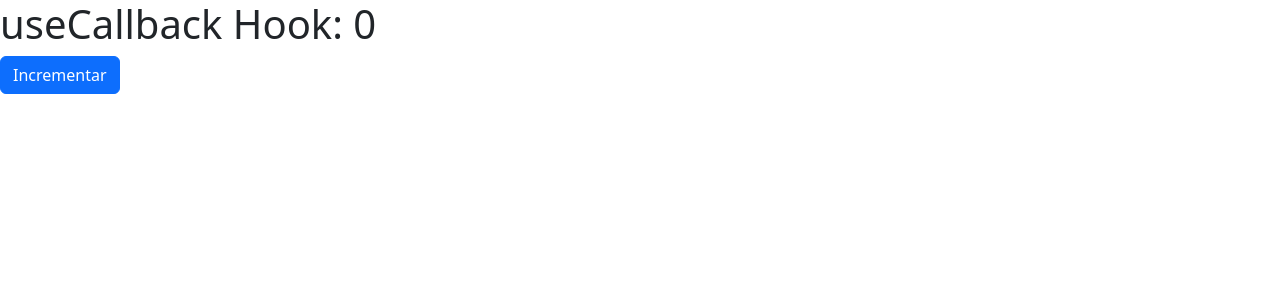
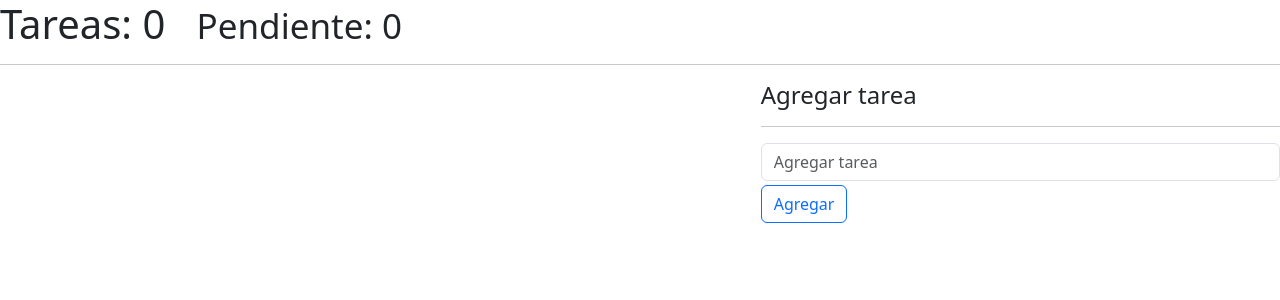
Before and after one commit to FranciscoJSB12/react-playgrounnd, a React (Vite) app: page / in a window 1280 px wide. Shown: the top 300 px of the page. Built offline with nearby package versions, Linux system fonts and the light colour scheme.

Commit message:
create todoApp with reducer

```diff
--- /dev/null
+++ b/src/08-useReducer/TodoApp.tsx
@@ -0,0 +1,30 @@
+import { TodoList } from './TodoList';
+import { TodoForm } from './TodoForm';
+import { useTodo } from '../hooks';
+
+export const TodoApp = () => {
+  const { todos, total, completed, addNewTodo, toggleTodo, deleteTodo } =
+    useTodo();
+
+  return (
+    <>
+      <h1>
+        Tareas: {total}&nbsp;&nbsp;&nbsp;
+        <small>Pendiente: {completed}</small>
+      </h1>
+      <hr />
+      <div className='row'>
+        <TodoList
+          todos={todos}
+          toggleTodo={toggleTodo}
+          deleteTodo={deleteTodo}
+        />
+        <div className='col-5'>
+          <h4>Agregar tarea</h4>
+          <hr />
+          <TodoForm addNewTodo={addNewTodo} />
+        </div>
+      </div>
+    </>
+  );
+};
--- /dev/null
+++ b/src/08-useReducer/TodoForm.tsx
@@ -0,0 +1,43 @@
+import { FormEvent } from 'react';
+import { useForm } from '../hooks';
+
+interface Props {
+  addNewTodo: (description: string) => void;
+}
+
+export const TodoForm = ({ addNewTodo }: Props) => {
+  const { formState, onChangeInput, onResetForm } = useForm({
+    description: '',
+  });
+
+  const submitForm = (e: FormEvent<HTMLFormElement>) => {
+    e.preventDefault();
+
+    const { description } = formState;
+
+    if (description.length < 1) return;
+
+    addNewTodo(description);
+
+    onResetForm();
+  };
+
+  return (
+    <form onSubmit={submitForm}>
+      <input
+        type='text'
+        placeholder='Agregar tarea'
+        className='form-control'
+        onChange={onChangeInput}
+        value={formState.description}
+        name='description'
+      />
+      <button
+        type='submit'
+        className='btn btn-outline-primary mt-1'
+      >
+        Agregar
+      </button>
+    </form>
+  );
+};
--- /dev/null
+++ b/src/08-useReducer/TodoItem.tsx
@@ -0,0 +1,35 @@
+interface Props {
+  id: number;
+  description: string;
+  done: boolean;
+  toggleTodo: (id: number) => void;
+  deleteTodo: (id: number) => void;
+}
+
+export const TodoItem = ({
+  id,
+  description,
+  done,
+  deleteTodo,
+  toggleTodo,
+}: Props) => {
+  return (
+    <li className='list-group-item d-flex justify-content-between'>
+      <span
+        role='button'
+        className={`align-self-center ${
+          done ? 'text-decoration-line-through' : ''
+        }`}
+        onClick={() => toggleTodo(id)}
+      >
+        {description}
+      </span>
+      <button
+        className='btn btn-danger'
+        onClick={() => deleteTodo(id)}
+      >
+        Borrar
+      </button>
+    </li>
+  );
+};
--- /dev/null
+++ b/src/08-useReducer/TodoList.tsx
@@ -0,0 +1,27 @@
+import { TodoItem } from './TodoItem';
+import { Todo } from './intro-reducer';
+
+interface Props {
+  todos: Todo[];
+  toggleTodo: (id: number) => void;
+  deleteTodo: (id: number) => void;
+}
+
+export const TodoList = ({ todos, toggleTodo, deleteTodo }: Props) => {
+  return (
+    <div className='col-7'>
+      <ul className='list-group'>
+        {todos.map(todo => (
+          <TodoItem
+            key={todo.id}
+            id={todo.id}
+            description={todo.description}
+            done={todo.done}
+            toggleTodo={toggleTodo}
+            deleteTodo={deleteTodo}
+          />
+        ))}
+      </ul>
+    </div>
+  );
+};
--- /dev/null
+++ b/src/08-useReducer/intro-reducer.ts
@@ -0,0 +1,39 @@
+import { Actions } from "./types";
+
+export interface Todo {
+  id: number;
+  description: string;
+  done: boolean;
+}
+
+type State = Todo[];
+
+type Action =
+    | { type: Actions.AddTodo, payload: Pick<Todo, 'description'> }
+    | { type: Actions.DeleteTodo, payload: Pick<Todo, 'id'>}
+    | { type: Actions.ToggleTodo, payload: Pick<Todo, 'id'> }
+
+export const todoReducer = (state: State, action: Action) => {
+
+  switch(action.type) {
+
+    case Actions.AddTodo:
+      return [
+        ...state,
+        {
+          id: new Date().getTime(),
+          description: action.payload.description,
+          done: false
+        }
+      ];
+
+    case Actions.DeleteTodo:
+      return state.filter(todo => todo.id !== action.payload.id);
+
+    case Actions.ToggleTodo:
+      return state.map(todo => todo.id !== action.payload.id ? todo : { ...todo, done: !todo.done });
+
+    default:
+      return state;
+  }
+};
--- /dev/null
+++ b/src/08-useReducer/types.ts
@@ -0,0 +1,5 @@
+export enum Actions {
+    AddTodo = '[TODO] Add Todo',
+    DeleteTodo = '[TODO] Delete Todo',
+    ToggleTodo = '[TODO] Toggle Todo'
+  }
--- a/src/hooks/index.ts
+++ b/src/hooks/index.ts
@@ -1,3 +1,4 @@
 export * from './useCounter';
 export * from './useForm';
 export * from './useFetch';
+export * from './useTodo';
--- /dev/null
+++ b/src/hooks/useTodo.ts
@@ -0,0 +1,43 @@
+import { useEffect, useReducer } from "react"
+import { todoReducer } from "../08-useReducer/intro-reducer";
+import { Actions } from "../08-useReducer/types";
+
+const initializeState = () => JSON.parse(localStorage.getItem('todos') || '[]');
+
+export const useTodo = () => {
+  const [todos, dispatch] = useReducer(todoReducer, [], initializeState);
+
+  const addNewTodo = (description: string ) => {
+    dispatch({
+      type: Actions.AddTodo,
+      payload: { description },
+    });
+  };
+
+  const toggleTodo = (id: number) => {
+    dispatch({
+      type: Actions.ToggleTodo,
+      payload: { id }
+    })
+  }
+
+  const deleteTodo = (id: number) => {
+    dispatch({
+      type: Actions.DeleteTodo,
+      payload: { id },
+    });
+  };
+
+  useEffect(() => {
+    localStorage.setItem('todos', JSON.stringify(todos));
+  }, [todos]);
+
+  return {
+    todos,
+    total: todos.length,
+    completed: todos.filter(todo => !todo.done).length,
+    addNewTodo,
+    toggleTodo,
+    deleteTodo
+  }
+}
```
Also changed, not shown: src/07-tarea-memo/Hijo.tsx (added, +19 -0 lines), src/07-tarea-memo/Padre.tsx (added, +29 -0 lines), src/main.tsx (+5 -2 lines).
